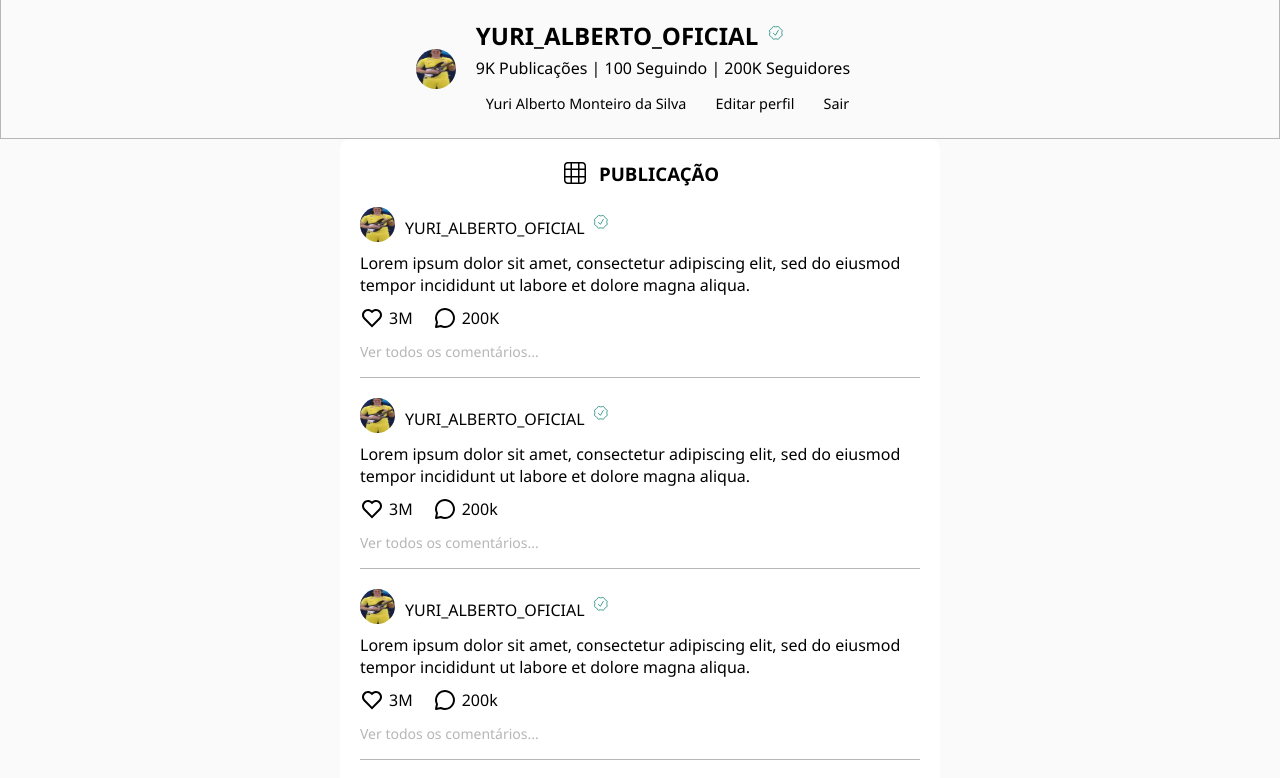
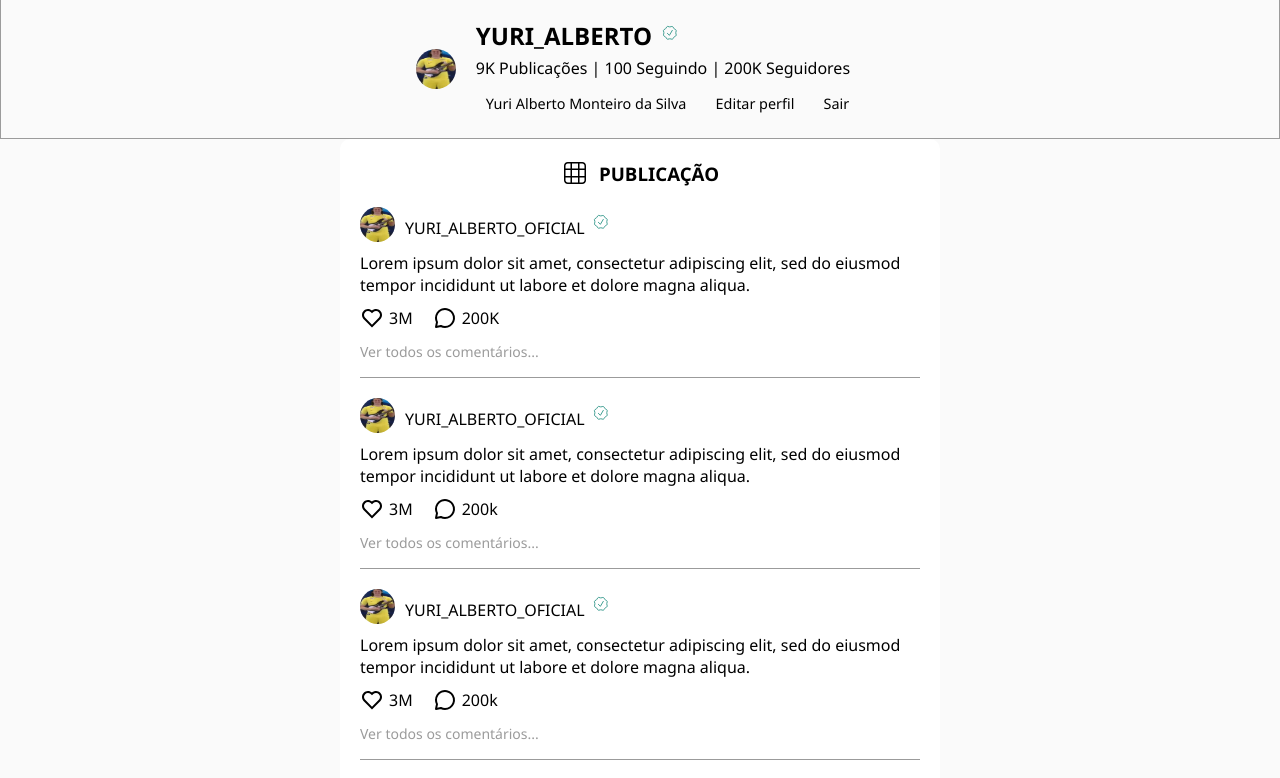
Before and after one commit to FelipeSomeraSalgado/2S_DevConnect, a plain HTML site: page static_devconnect/pages/perfil.html in a window 1280 px wide. Shown: the part 82-860 px from the top of the page. Drawn offline with Linux system fonts and the light colour scheme.

Commit message:
HTML e CSS

```diff
--- a/static_devconnect/pages/perfil.html
+++ b/static_devconnect/pages/perfil.html
@@ -25,7 +25,7 @@
                 <img id="logo-mobile" src="../assets/images/logo-devconnect-sm.svg" alt="Logo DevConnect">
             </a>
             <div class="cabecalho-acoes">
-                <a href="/perfil.html">
+                <a href="#">
                     <img src="../assets/images/icone-casa-preto.svg" alt="">
                 </a>
                 <a href="#">
@@ -44,7 +44,7 @@
         <div class="perfil-informacao">
             <img src="../assets/images/cassio.jpg" alt="Foto do perfil" class="foto-perfil">
             <div class="dados-perfil">
-                <h2>YURI_ALBERTO_OFICIAL <img src="../assets/images/icone-verificado-azul.svg" alt=""></h2>
+                <h2>YURI_ALBERTO <img src="../assets/images/icone-verificado-azul.svg" alt=""></h2>
                 <p><span>9K</span> Publicações | <span>100</span> Seguindo | <span>200K</span> Seguidores</p>
                 <div class="acoes-perfil">
                     <a> Yuri Alberto Monteiro da Silva</a>
--- a/static_devconnect/styles/global.css
+++ b/static_devconnect/styles/global.css
@@ -13,8 +13,8 @@
     --cor-preto: #000000;
     --cor-verde-esmeralda: #419F93;
     --cor-branco: #ffffff;
-    --cor-cinza-escuro1: #b6b6b6;
-    --cor-cinza-escuro2: #4D4D4D;
+    --cor-cinza-escuro1: #9B9B9B;
+    --cor-cinza-escuro2: #474747;
     --cor-cinza-escuro3: #6F6F6F;
     --cor-azul-escuro: #2C3E50;
     --cor-azul-claro: #B3EFFF;
```
